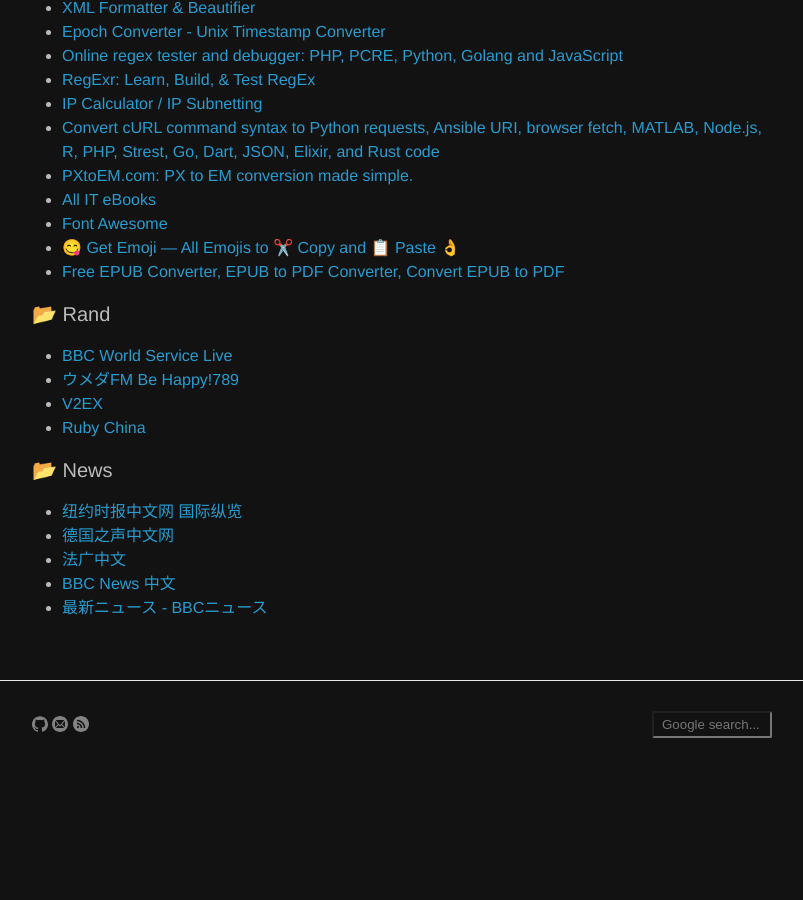
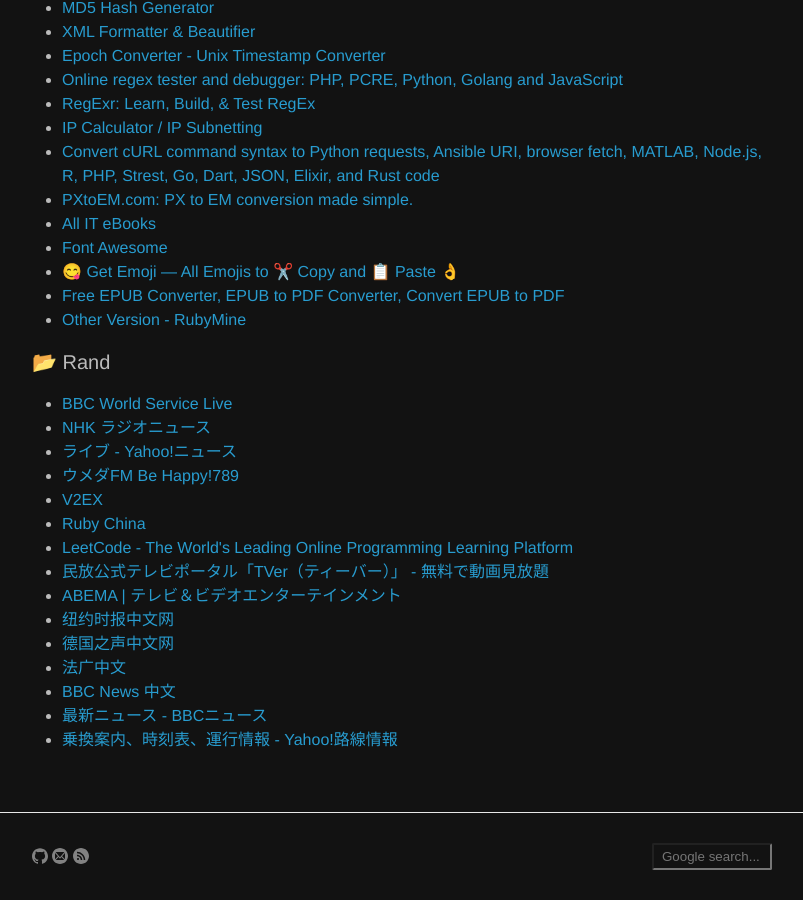
Before and after one commit to yuan-jiang/yuan-jiang.github.io, a Jekyll site: the page built from bookmarks.md, in a window 1280 px wide and 900 px high, scrolled down 1089 px. Shown: the whole window, without its empty margins (238-1041 px from the left). Built offline with Jekyll 4.4.1, drawn with Linux system fonts in a browser that asks for light colours; before the commit the page ends 1857 px from its top, so only the background shows below that; some of the changed text lies outside the part shown.

Commit message:
Sort bookmarks again

```diff
--- a/_data/bookmarks.yml
+++ b/_data/bookmarks.yml
@@ -1,13 +1,15 @@
 - category: Tech
   bookmarks:
-    - title: DevDocs API Documentation
-      link: https://devdocs.io/
+    - title: GitHub
+      link: https://github.com/
     - title: MDN Web Docs
       link: https://developer.mozilla.org/en-US/
     - title: Ruby API
       link: https://rubyapi.org/
     - title: Rails API
       link: https://api.rubyonrails.org/
+    - title: DevDocs API Documentation
+      link: https://devdocs.io/
     - title: Ruby on Rails Guides
       link: https://guides.rubyonrails.org/index.html
     - title: Ruby QuickRef
@@ -97,22 +99,31 @@
       link: https://getemoji.com/
     - title: Free EPUB Converter, EPUB to PDF Converter, Convert EPUB to PDF
       link: https://www.epubconverter.com/
+    - title: Other Version - RubyMine
+      link: https://www.jetbrains.com/ruby/download/other.html
 
 - category: Rand
   bookmarks:
     - title: BBC World Service Live
       link: http://bbcwssc.ic.llnwd.net/stream/bbcwssc_mp1_ws-eieuk
       # link: http://bbcwssc.ic.llnwd.net/stream/bbcwssc_mp1_ws-eieuk_backup
+    - title: NHK ラジオニュース
+      link: http://www.nhk.or.jp/radionews/
+    - title: ライブ - Yahoo!ニュース
+      link: https://news.yahoo.co.jp/live
     - title: ウメダFM Be Happy!789
       link: http://musicbird.leanstream.co/JCB068-MP3?args=tunein_02
     - title: V2EX
       link: https://www.v2ex.com/
     - title: Ruby China
       link: https://ruby-china.org/
-
-- category: News
-  bookmarks:
-    - title: 纽约时报中文网 国际纵览
+    - title: LeetCode - The World's Leading Online Programming Learning Platform
+      link: https://leetcode.com/
+    - title: 民放公式テレビポータル「TVer（ティーバー）」 - 無料で動画見放題
+      link: https://tver.jp/
+    - title: ABEMA | テレビ＆ビデオエンターテインメント
+      link: https://abema.tv/
+    - title: 纽约时报中文网
       link: https://cn.nytimes.com/
     - title: 德国之声中文网
       link: https://www.dw.com/zh/%E5%9C%A8%E7%BA%BF%E6%8A%A5%E5%AF%BC/s-9058
@@ -122,3 +133,5 @@
       link: https://www.bbc.com/
     - title: 最新ニュース - BBCニュース
       link: https://www.bbc.com/japanese
+    - title: 乗換案内、時刻表、運行情報 - Yahoo!路線情報
+      link: https://transit.yahoo.co.jp/
```
